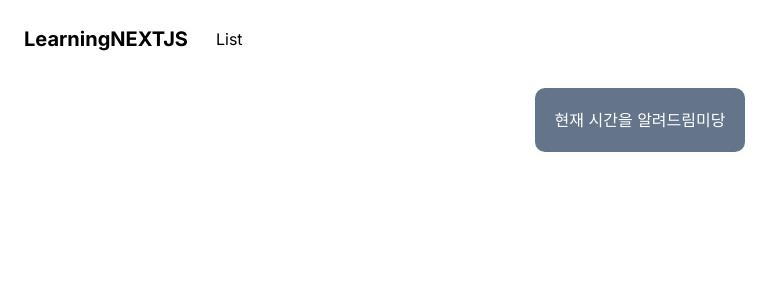
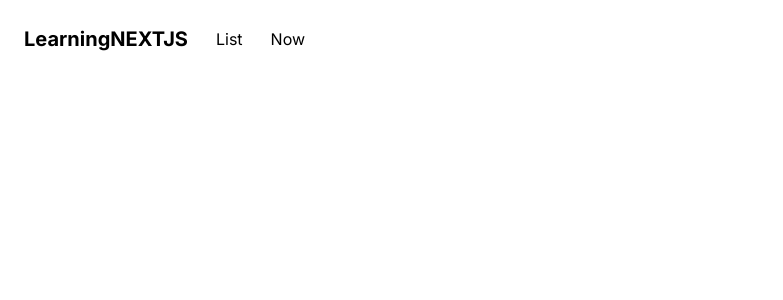
Before and after one commit to s0ojin/learning-nextJs, a Next.js app: page / in a window 1280 px wide. Shown: the top 300 px of the page, without its empty margins (0-783 px from the left). Built offline with nearby package versions, Linux system fonts and the light colour scheme.

Commit message:
chore: 레이아웃수정

```diff
--- a/app/layout.js
+++ b/app/layout.js
@@ -18,6 +18,9 @@ export default function RootLayout({ children }) {
             <Link href="/">LearningNEXTJS</Link>
           </div>
           <Link href="/list">List</Link>
+          <form action="/api/time" method="get" className="flex justify-center">
+            <Link href="/api/time">Now</Link>
+          </form>
         </div>
         <div>{children}</div>
       </body>
--- a/app/page.js
+++ b/app/page.js
@@ -1,16 +1,5 @@
 import Link from "next/link";
 
 export default function Home() {
-  return (
-    <div>
-      <form action="/api/time" method="get" className="flex justify-center">
-        <button
-          type="submit"
-          className="bg-slate-500 text-white p-5 rounded-[10px]"
-        >
-          현재 시간을 알려드림미당
-        </button>
-      </form>
-    </div>
-  );
+  return <div></div>;
 }
```
